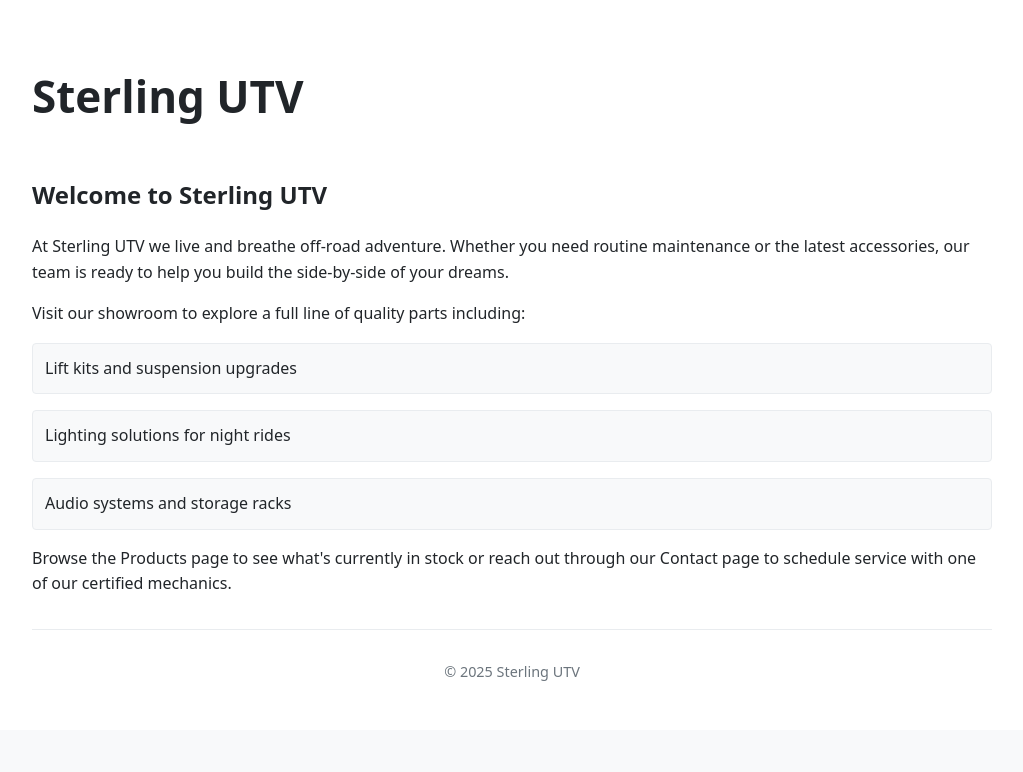
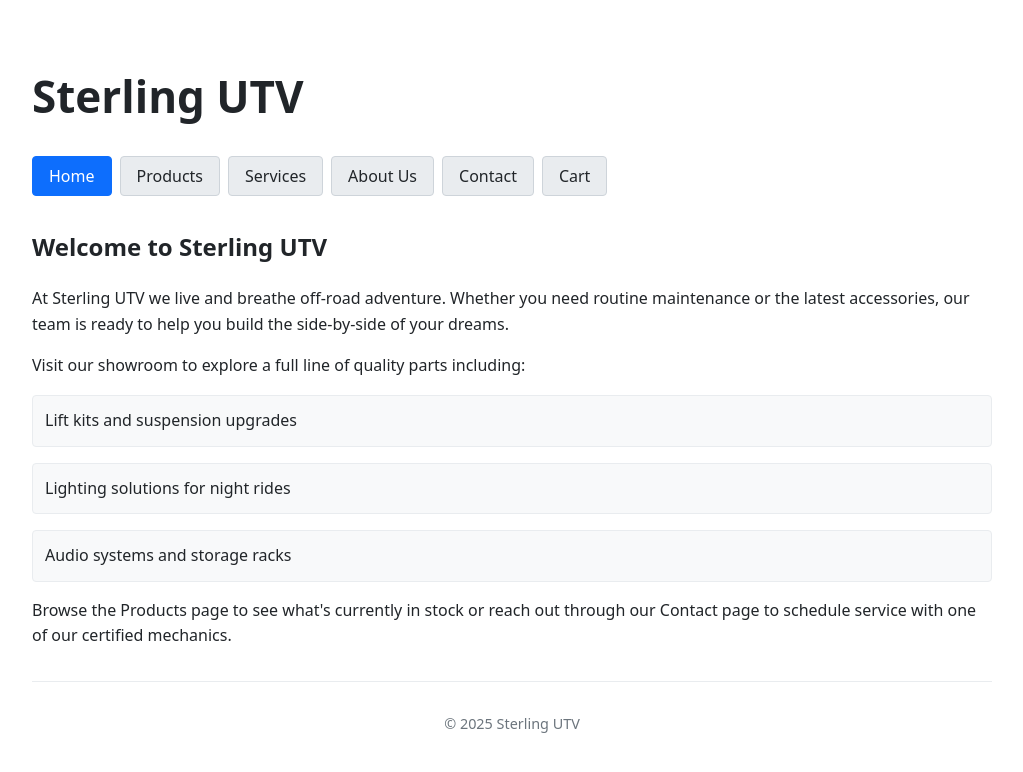
Before and after one commit to nicktull/Sterling-UTV, a React (Vite) app in the folder frontend/: page / in a window 1280 px wide. Shown: the top 772 px of the page, without its empty margins (128-1151 px from the left). Built offline with nearby package versions, Linux system fonts and the light colour scheme.

Commit message:
Display nav tabs on desktop

```diff
--- a/frontend/src/App.css
+++ b/frontend/src/App.css
@@ -14,8 +14,12 @@ nav.nav {
 
 @media (max-width: 599px) {
   nav.nav {
+    display: none;
     flex-direction: column;
     margin-bottom: 1rem;
+  }
+  header.open nav.nav {
+    display: flex;
   }
 }
 
--- a/frontend/src/components/Header.jsx
+++ b/frontend/src/components/Header.jsx
@@ -10,7 +10,7 @@ export default function Header({ current, onNavigate }) {
   };
 
   return (
-    <header className="header">
+    <header className={`header${open ? ' open' : ''}`}>
       <div className="header-top">
         <h1 className="site-title">Sterling UTV</h1>
         <button
@@ -21,7 +21,7 @@ export default function Header({ current, onNavigate }) {
           &#9776;
         </button>
       </div>
-      {open && <Navbar current={current} onNavigate={handleNavigate} />}
+      <Navbar current={current} onNavigate={handleNavigate} />
     </header>
   );
 }
```
